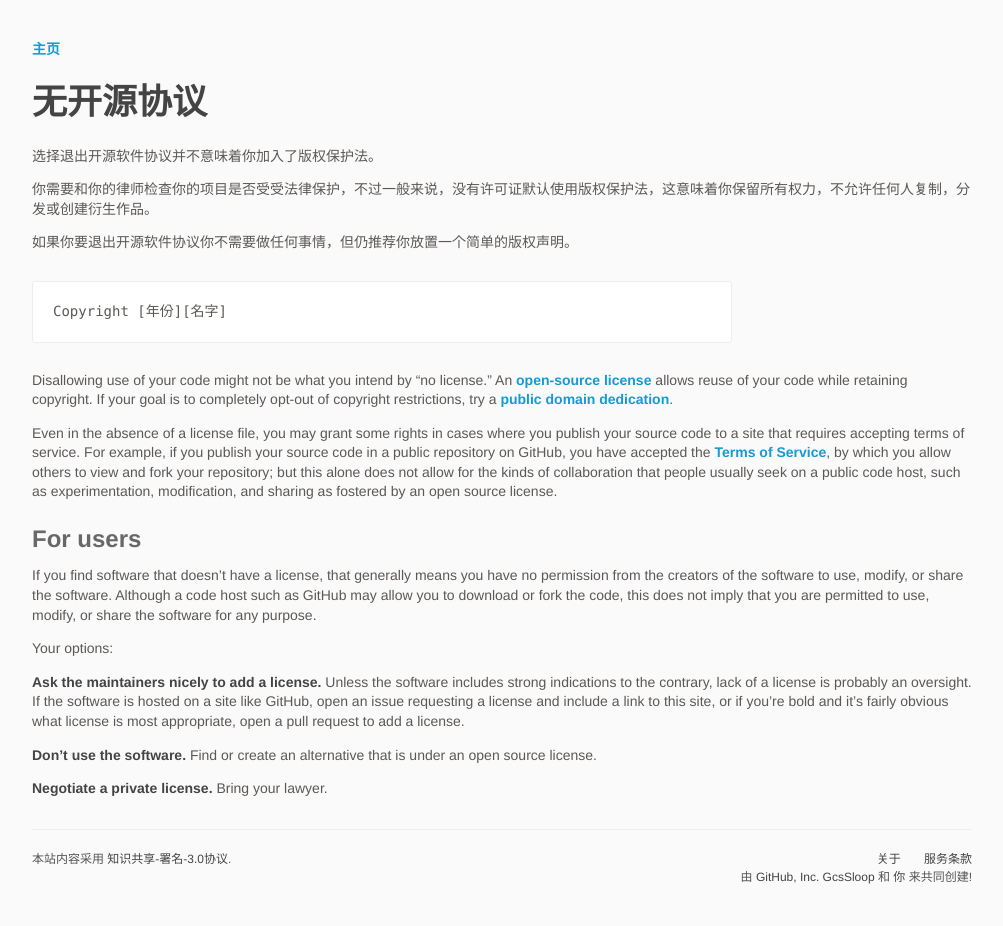
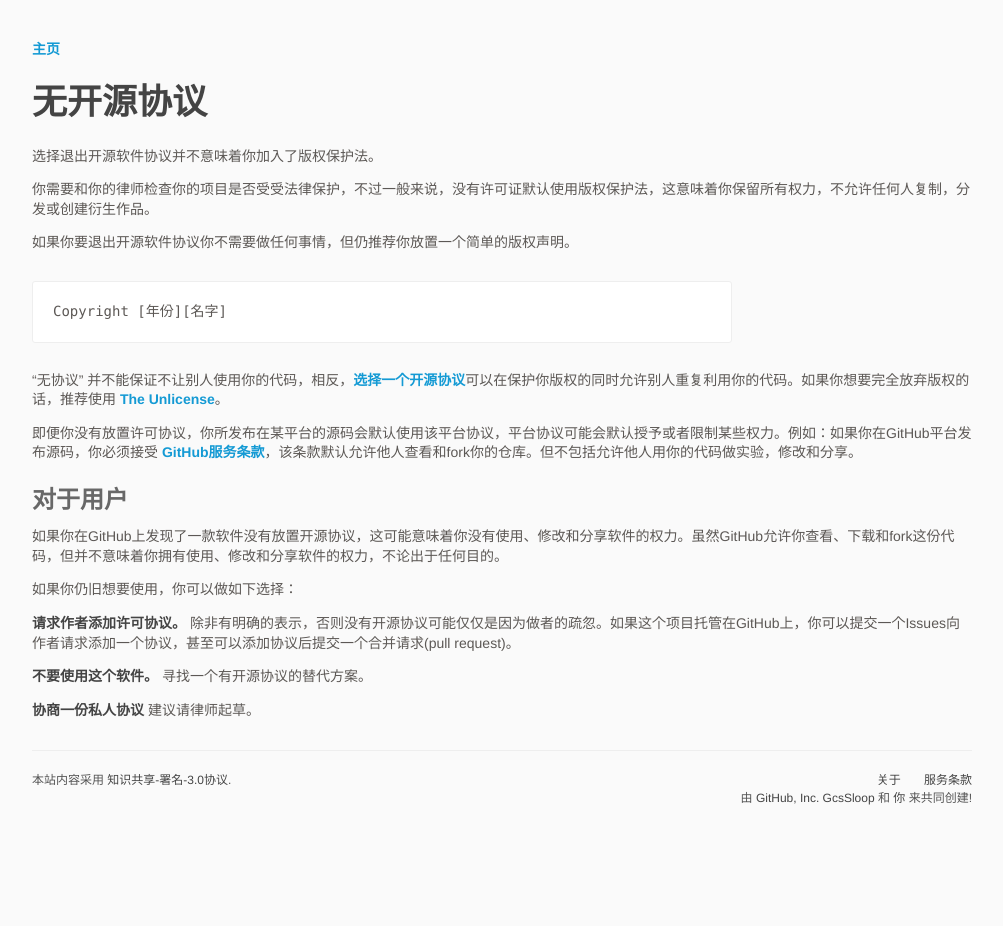
Before and after one commit to ChooseLicense/ChooseLicense.github.io, a Jekyll site: the page built from no-license.md, in a window 1280 px wide. Shown: the whole page, without its empty margins (138-1141 px from the left). Built offline with Jekyll 4.4.1, drawn with Linux system fonts in a browser that asks for light colours; some web fonts are replaced; after the commit the page ends 900 px from its top, so only the background shows below that.

Commit message:
无协议部分汉化完毕

```diff
--- a/no-license.md
+++ b/no-license.md
@@ -18,18 +18,18 @@
 </div> <!-- /license-body -->
 </div>
 
-Disallowing use of your code might not be what you intend by "no license." An [open-source license](/) allows reuse of your code while retaining copyright. If your goal is to completely opt-out of copyright restrictions, try a [public domain dedication](/licenses/#unlicense).
+"无协议" 并不能保证不让别人使用你的代码，相反，[选择一个开源协议](/)可以在保护你版权的同时允许别人重复利用你的代码。如果你想要完全放弃版权的话，推荐使用  [The Unlicense](/licenses/#unlicense)。
 
-Even in the absence of a license file, you may grant some rights in cases where you publish your source code to a site that requires accepting terms of service. For example, if you publish your source code in a public repository on GitHub, you have accepted the [Terms of Service](https://help.github.com/articles/github-terms-of-service), by which you allow others to view and fork your repository; but this alone does not allow for the kinds of collaboration that people usually seek on a public code host, such as experimentation, modification, and sharing as fostered by an open source license.
+即便你没有放置许可协议，你所发布在某平台的源码会默认使用该平台协议，平台协议可能会默认授予或者限制某些权力。例如：如果你在GitHub平台发布源码，你必须接受 [GitHub服务条款](https://help.github.com/articles/github-terms-of-service/)，该条款默认允许他人查看和fork你的仓库。但不包括允许他人用你的代码做实验，修改和分享。
 
-## For users
+## 对于用户
 
-If you find software that doesn't have a license, that generally means you have no permission from the creators of the software to use, modify, or share the software. Although a code host such as GitHub may allow you to download or fork the code, this does not imply that you are permitted to use, modify, or share the software for any purpose.
+如果你在GitHub上发现了一款软件没有放置开源协议，这可能意味着你没有使用、修改和分享软件的权力。虽然GitHub允许你查看、下载和fork这份代码，但并不意味着你拥有使用、修改和分享软件的权力，不论出于任何目的。
 
-Your options:
+如果你仍旧想要使用，你可以做如下选择：
 
-**Ask the maintainers nicely to add a license.** Unless the software includes strong indications to the contrary, lack of a license is probably an oversight. If the software is hosted on a site like GitHub, open an issue requesting a license and include a link to this site, or if you're bold and it's fairly obvious what license is most appropriate, open a pull request to add a license.
+**请求作者添加许可协议。** 除非有明确的表示，否则没有开源协议可能仅仅是因为做者的疏忽。如果这个项目托管在GitHub上，你可以提交一个Issues向作者请求添加一个协议，甚至可以添加协议后提交一个合并请求(pull request)。
 
-**Don't use the software.** Find or create an alternative that is under an open source license.
+**不要使用这个软件。** 寻找一个有开源协议的替代方案。
 
-**Negotiate a private license.** Bring your lawyer.
+**协商一份私人协议** 建议请律师起草。
```
Also changed, not shown: 1 other file.
